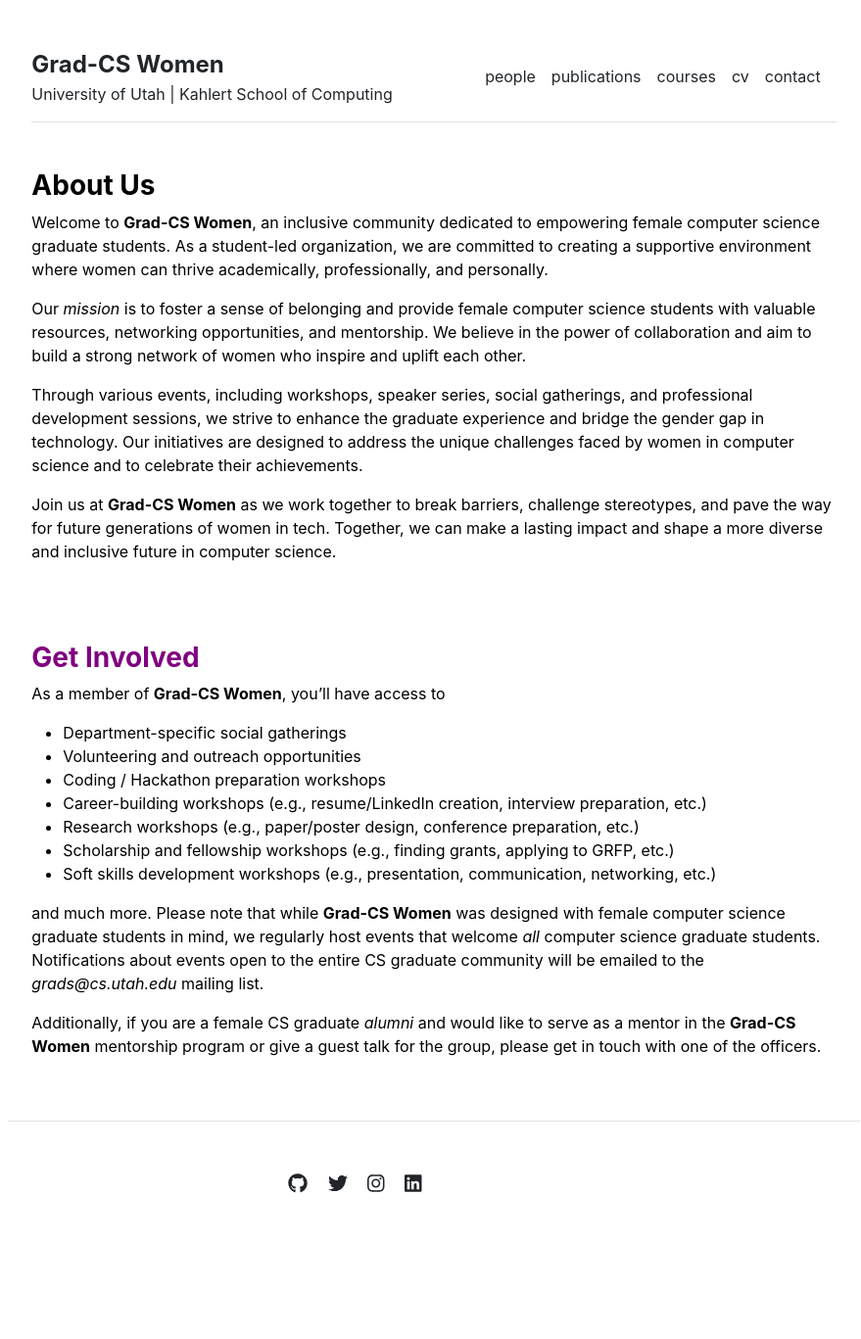
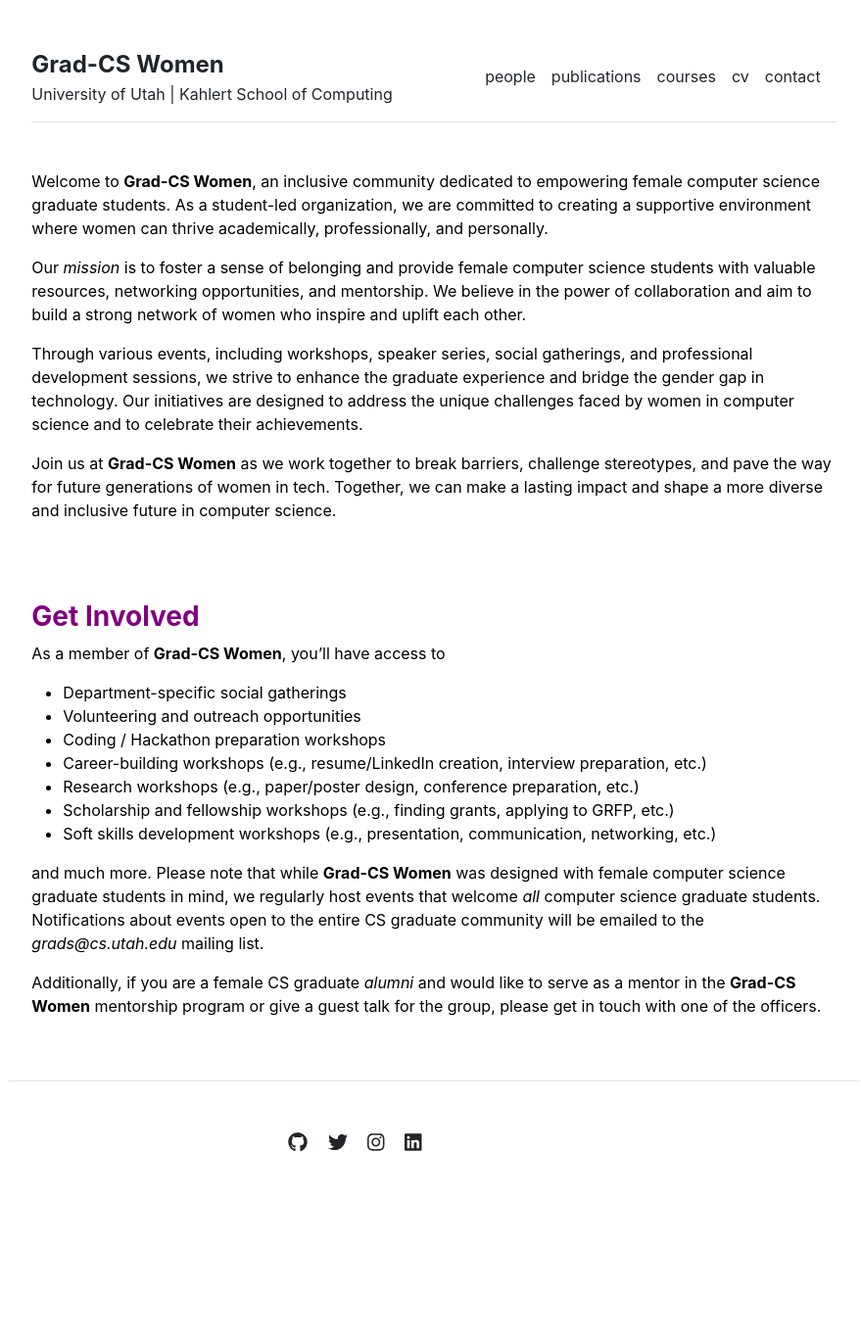
Before and after one commit to gradCSwomen-utah/gradCSwomen-utah.github.io, a Jekyll site: the page built from index.md, in a window 1280 px wide. Shown: the whole page at 98% size, without its empty margins (197-1076 px from the left). Built offline with Jekyll 4.4.1, drawn with Linux system fonts in a browser that asks for light colours; after the commit the page ends 1326 px from its top, so only the background shows below that.

Commit message:
Update home.html

```diff
--- a/_layouts/home.html
+++ b/_layouts/home.html
@@ -4,6 +4,5 @@
 
 <div class="row g-5 mb-5">
   <div class="col-md-12">
-    <h3 class="fw-bold">About Us</h3>
     {{ content }}
   </div>
```
